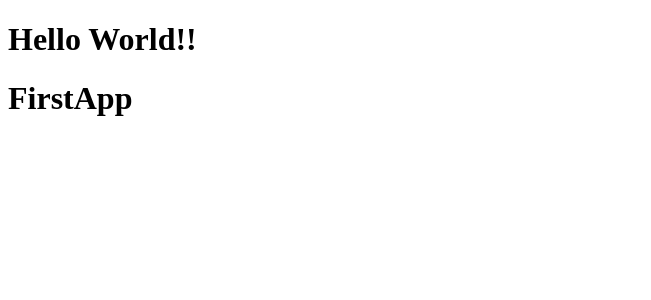
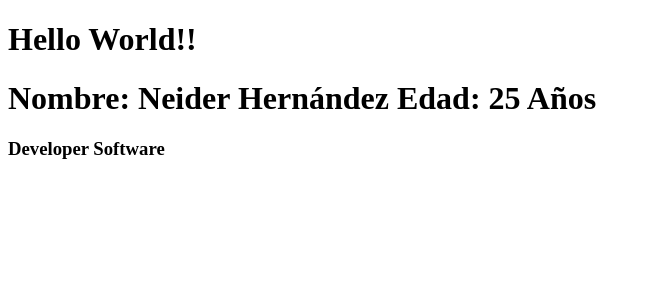
Before and after one commit to Aghent47/Aprendiendo-react, a React (Vite) app: page / in a window 1280 px wide. Shown: the top 300 px of the page, without its empty margins (0-651 px from the left). Built offline with nearby package versions, Linux system fonts and the light colour scheme.

Commit message:
Impresión de variables en el HTML

```diff
--- a/src/FirstApp.jsx
+++ b/src/FirstApp.jsx
@@ -1,8 +1,23 @@
 
-import React from 'react'
+// import React, { Fragment } from 'react' = <>
+
+const getNameUsers = () =>  {
+  const users = {
+    name: 'Neider Hernández',
+    age: '25',
+    city: 'Ciudad de México',
+   }
+  return users;
+}
+
 
 export const FirstApp = () => {
+
   return (
-    <h1>FirstApp</h1>
+    <>
+    <h1> {`Nombre: ${getNameUsers().name}
+           Edad: ${getNameUsers().age} Años `}</h1>
+    <h3>Developer Software</h3>
+    </>
   )
 }
```
